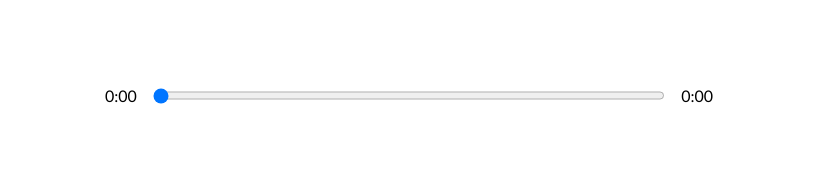
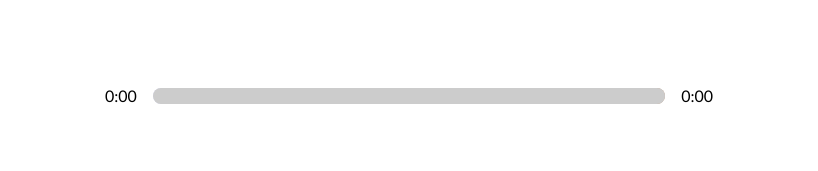
Before and after one commit to GustafGronlund/Music_Player, a React (Create React App) app in the folder react-player/: page / in a window 1280 px wide. Shown: the part 490-661 px from the top of the page, without its empty margins (231-1049 px from the left). Built offline with nearby package versions, Linux system fonts and the light colour scheme.

Commit message:
styled the input

```diff
--- a/react-player/src/App.js
+++ b/react-player/src/App.js
@@ -19,13 +19,23 @@
   const [songInfo, setSongInfo] = useState({
     currentTime: 0,
     duration: 0,
+    animationPercentage: 0,
   });
   const [libraryStatus, setLibraryStatus] = useState(false);
   const timeUpdateHandler = (e) => {
     const current = e.target.currentTime;
     const duration = e.target.duration;
+    // calculate percentage
+    const roundedCurrent = Math.round(current);
+    const roundedDuration = Math.round(duration);
+    const animation = Math.round((roundedCurrent / roundedDuration) * 100);
     // updating our state
-    setSongInfo({ ...songInfo, currentTime: current, duration });
+    setSongInfo({
+      ...songInfo,
+      currentTime: current,
+      duration,
+      animationPercentage: animation,
+    });
   };
   return (
     <div className="App">
--- a/react-player/src/components/Player.js
+++ b/react-player/src/components/Player.js
@@ -85,10 +85,20 @@
     }
     playAudio(isPlaying, audioRef);
   };
+  // add styles to input
+  const trackAnim = {
+    transform: `translateX(${songInfo.animationPercentage}%)`,
+  };
   return (
     <div className="player">
       <div className="time-control">
         <p>{getTime(songInfo.currentTime)}</p>
+        <div
+          style={{
+            background: `linear-gradient(to right, ${currentSong.color[0]}, ${currentSong.color[1]})`,
+          }}
+          className="track"
+        >
           <input
             min={0}
             max={songInfo.duration || 0}
@@ -96,6 +106,8 @@
             onChange={dragHandler}
             type="range"
           />
+          <div style={trackAnim} className="animate-track"></div>
+        </div>
         <p>{songInfo.duration ? getTime(songInfo.duration) : "0:00"}</p>
       </div>
       <div className="play-control">
--- a/react-player/src/styles/_player.scss
+++ b/react-player/src/styles/_player.scss
@@ -9,9 +9,13 @@
 .time-control {
   width: 50%;
   display: flex;
+  justify-content: center;
+  align-items: center;
   input {
     width: 100%;
-    padding: 1rem 0rem;
+    -webkit-appearance: none;
+    background: transparent;
+    cursor: pointer;
   }
   p {
     padding: 1rem;
@@ -28,3 +32,33 @@
     cursor: pointer;
   }
 }
+
+input[type="range"]:focus {
+  outline: none;
+}
+
+input[type="range"]::-webkit-slider-thumb {
+  -webkit-appearance: none;
+  height: 16px;
+  width: 16px;
+}
+
+.track {
+  background: lightblue;
+  width: 100%;
+  height: 1rem;
+  position: relative;
+  border-radius: 1rem;
+  overflow: hidden;
+}
+
+.animate-track {
+  background: rgb(204, 204, 204);
+  width: 100%;
+  height: 100%;
+  position: absolute;
+  top: 0;
+  left: 0;
+  transform: translateX(0%);
+  pointer-events: none;
+}
```
Lines whose indentation alone changed are shown as unchanged.
